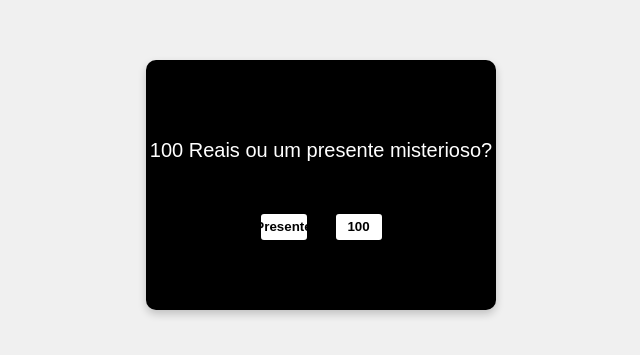
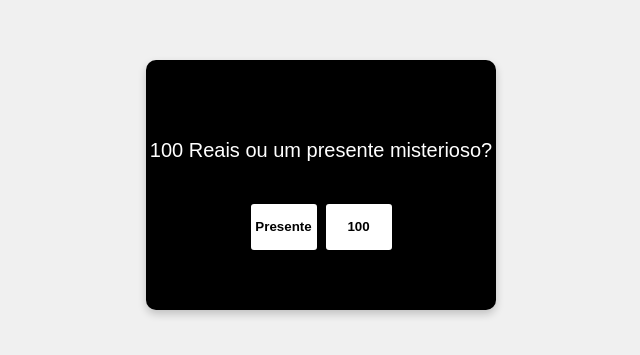
Before and after one commit to kaiquejw/Anivers-rio-, a plain HTML site: page index.html in a window 1280 px wide. Shown: the part 215-570 px from the top of the page, without its empty margins (319-959 px from the left). Drawn offline with Linux system fonts and the light colour scheme.

Commit message:
Ajustando botao

```diff
--- a/index.html
+++ b/index.html
@@ -39,8 +39,8 @@
         }
 
         button {
-            height: 30px;
-            width: 50px;
+            height: 50px;
+            width: 70px;
             background: rgb(255, 255, 255);
             color: black;
             font-weight: 600;
```
